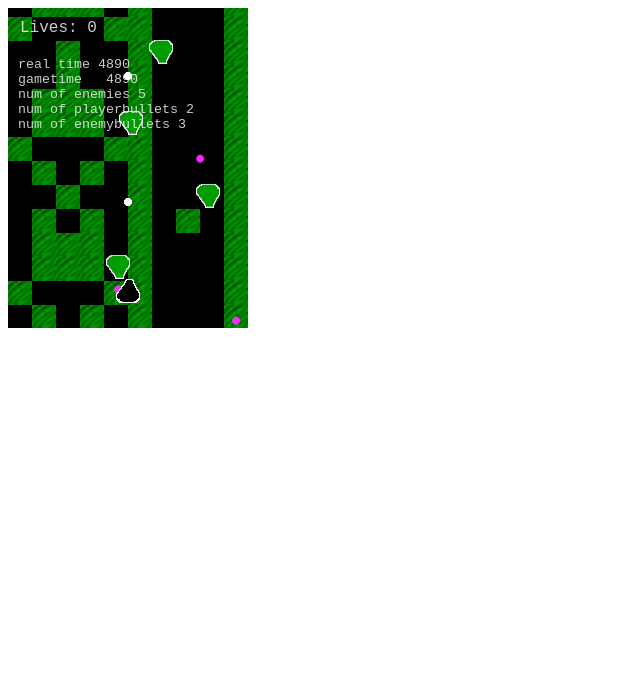
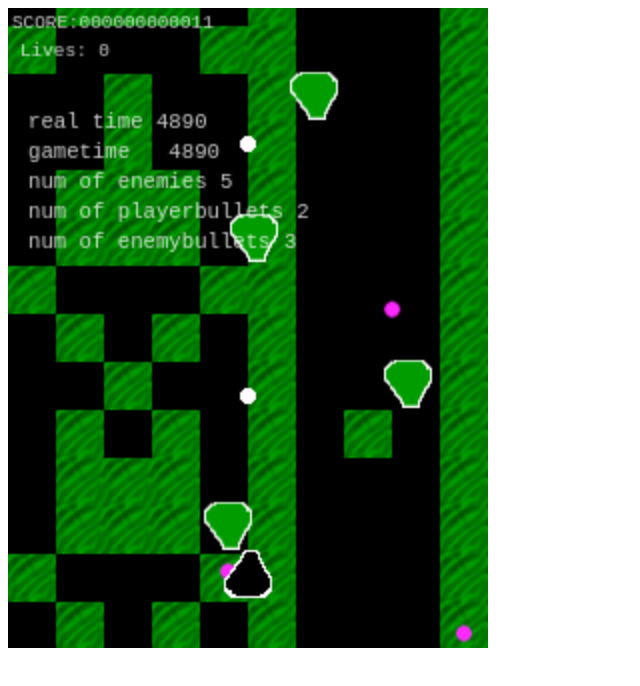
Before and after one commit to sirdaybat/dmpharkka, a plain HTML site: page index.html in a window 1280 px wide. Shown: the whole page, without its empty margins (0-640 px from the left). Drawn offline with Linux system fonts and the light colour scheme.

Commit message:
added score, bumped up canvas size

```diff
--- a/code.js
+++ b/code.js
@@ -22,6 +22,15 @@ sh.pCreate = function(prototype, object) {
   }
   return newObject;
 };
+
+// pad number with leading zeros for presentation
+sh.pad = function(number, length) {
+    var str = '' + number;
+    while (str.length < length) {
+        str = '0' + str;
+    }
+    return str;
+}
 
 // gameObject
 
@@ -91,6 +100,7 @@ sh.createPlayerBullet = function(x, y){
 	new_bullet.x = x;
 	new_bullet.y = y;
 	sh.player_bullets.push(new_bullet);
+    sh.current_score++;
 }
 
 // enemy bullet
@@ -199,6 +209,8 @@ sh.game_init = function(){
 	sh.imagesLoaded = 0;
 	sh.imageCount = 0;
 	sh.loadImages();
+
+    sh.high_score = 0;
 }
 
 sh.round_init = function(){
@@ -211,6 +223,7 @@ sh.round_init = function(){
 	sh.player.last_shot = -1;
 
 	sh.player_lives = 1;
+    sh.current_score = 0;
 	sh.player_is_immortal = false;
 	sh.player_immortal_starttime = -1;
 	sh.immortality_duration = 1000;
@@ -299,6 +312,14 @@ sh.update = function(){
 				sh.player_is_immortal = true;
 				sh.player_immortal_starttime = sh.gametime;
 				sh.player_lives--;
+                if(sh.player_lives < 0)
+                {
+                    if(sh.high_score < sh.current_score)
+                    {
+                        sh.high_score = sh.current_score;
+                        sh.current_score = -1;
+                    }
+                }
 			}
 
 			if(sh.player_is_immortal && sh.gametime - sh.player_immortal_starttime > sh.immortality_duration){
@@ -353,7 +374,7 @@ sh.draw = function(){
 
 
     sh.con.fillStyle = "rgba(255, 255, 255, 0.8)";
-	sh.con.font = "10pt Monospace";
+	sh.con.font = "8pt Monospace";
 
 	sh.con.fillText("real time " + sh.realtime(), 10, 60);
 	sh.con.fillText("gametime   " + sh.gametime, 10, 75);
@@ -362,17 +383,25 @@ sh.draw = function(){
 	sh.con.fillText("num of enemybullets " + sh.enemy_bullets.length, 10, 120);
 
 	if(sh.player_lives >= 0){
-		sh.con.font = "12pt Monospace";
-		sh.con.fillText("Lives: " + sh.player_lives, 12, 24);
+		sh.con.font = "7pt Monospace";
+		sh.con.fillText("SCORE:" + sh.pad(sh.current_score, 12) + (sh.high_score ? " HI:" + sh.pad(sh.high_score, 12) : ""), 2, 10);
+		sh.con.fillText("Lives: " + sh.player_lives, 6, 24);
 
 		if(!sh.player_is_immortal || Math.floor(sh.gametime / 100) % 2 == 0){
 			sh.con.drawImage(sh.images.ship, sh.player.x, sh.scrY(sh.player.y));
 		}
 	}
 	else{
+        sh.con.textAlign = "center";
 		sh.con.font = "24pt Monospace";
-		sh.con.fillText("GAME OVER", 36, sh.canvas.height*0.5);
+		sh.con.fillText("GAME OVER", sh.canvas.width*0.5, sh.canvas.height*0.5);
 		sh.con.font = "12pt Monospace";
-		sh.con.fillText("PRESS ENTER TO RESTART", 12, sh.canvas.height*0.5 + 24 + 12);
+		sh.con.fillText("PRESS ENTER TO RESTART", sh.canvas.width*0.5, sh.canvas.height*0.5 + 24 + 12);
+        if (sh.current_score < 0)
+        {
+            sh.con.fillText("New high score!", sh.canvas.width*0.5, sh.canvas.height*0.5 + 56 + 12);
+            sh.con.fillText(sh.high_score, sh.canvas.width*0.5, sh.canvas.height*0.5 + 80 + 12);
+        }
+        sh.con.textAlign = "left";
 	}
 }
--- a/index.html
+++ b/index.html
@@ -4,6 +4,6 @@
 <script src="leveldata.js"></script>
 </head>
 <body onLoad="sh.game_init();">
-<canvas id="can" width="240" height="320" style="position:relative; width:240px; height:320px; image-rendering:-moz-crisp-edges"></canvas>
+<canvas id="can" width="240" height="320" style="position:relative; width:480px; height:640px; image-rendering:-moz-crisp-edges"></canvas>
 </body>
 </html>
```
